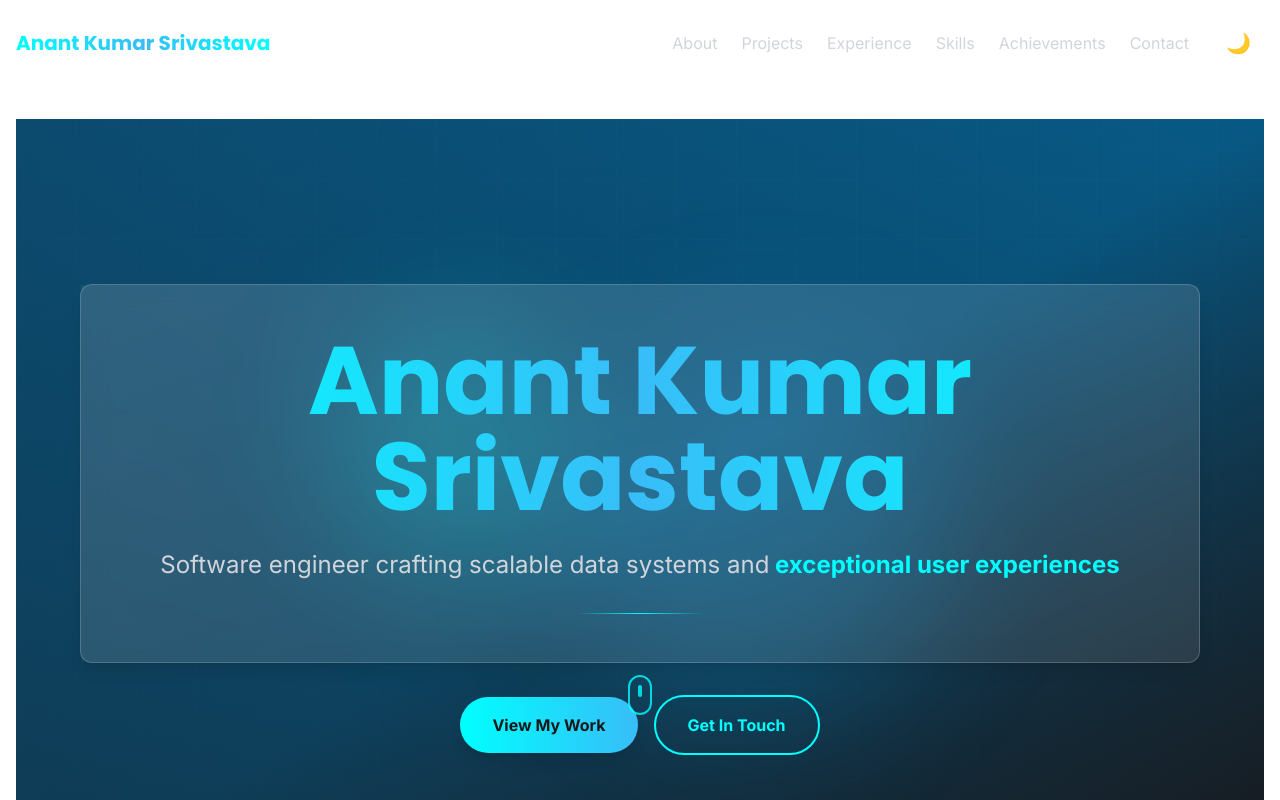
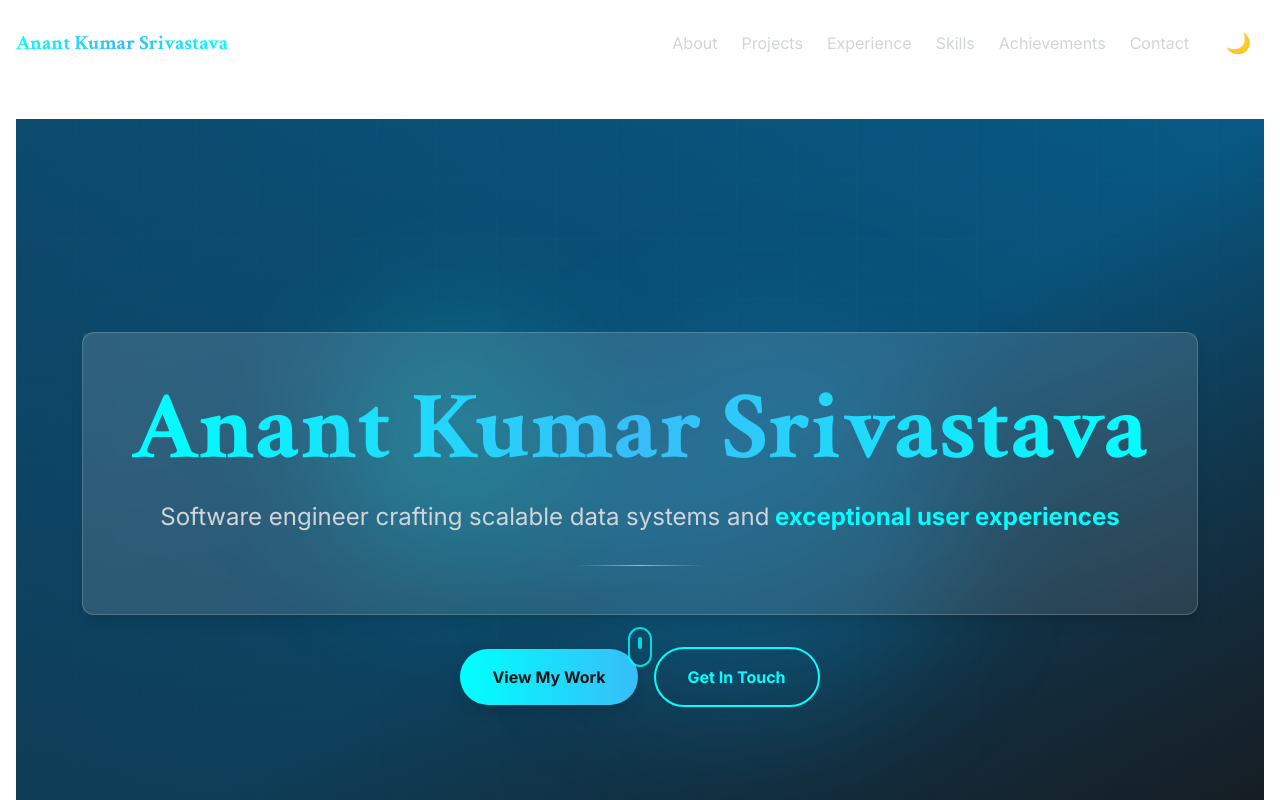
Before and after one commit to the-anantkumar/portfolio, a React (Vite) app: page / in a window 1280 px wide. Shown: the top 800 px of the page. Built offline with nearby package versions, Linux system fonts and the light colour scheme.

Commit message:
chore: update heading font

```diff
--- a/package.json
+++ b/package.json
@@ -18,18 +18,19 @@
     "react-dom": "18.2.0",
     "react-github-calendar": "^4.5.9",
     "react-helmet": "^6.1.0",
+    "react-icons": "^5.5.0",
     "react-router-dom": "^6.22.0",
     "tailwind-merge": "^3.3.1"
   },
   "devDependencies": {
     "@types/node": "20.10.5",
     "@types/react": "18.2.21",
+    "@vitejs/plugin-react": "^4.1.0",
     "autoprefixer": "^10.4.17",
     "eslint": "8.56.0",
     "postcss": "^8.4.33",
     "tailwindcss": "^3.4.3",
     "typescript": "5.3.3",
-    "vite": "^5.2.0",
-    "@vitejs/plugin-react": "^4.1.0"
+    "vite": "^5.2.0"
   }
 }
--- /dev/null
+++ b/src/components/InstrumentShowcase.tsx
@@ -0,0 +1,28 @@
+import { motion } from 'framer-motion'
+import { FaGuitar } from 'react-icons/fa'
+import { GiPianoKeys } from 'react-icons/gi'
+
+export default function InstrumentShowcase() {
+  const instruments = [
+    { label: 'Piano', icon: <GiPianoKeys /> },
+    { label: 'Guitar', icon: <FaGuitar /> },
+  ]
+
+  return (
+    <section className="py-20">
+      <h2 className="text-4xl font-heading text-center mb-8">Instruments</h2>
+      <div className="grid grid-cols-1 sm:grid-cols-2 gap-8 max-w-2xl mx-auto">
+        {instruments.map(({ label, icon }) => (
+          <motion.div
+            key={label}
+            whileHover={{ y: -4, boxShadow: '0 5px 15px rgba(0,0,0,0.4)' }}
+            className="backdrop-blur-md bg-glass-dark p-6 rounded-xl text-center"
+          >
+            <div className="text-5xl text-accent mb-2">{icon}</div>
+            <p className="text-lg text-gray-200">{label}</p>
+          </motion.div>
+        ))}
+      </div>
+    </section>
+  )
+}
--- a/src/index.css
+++ b/src/index.css
@@ -1,5 +1,4 @@
-@import url('https://fonts.googleapis.com/css2?family=Inter:wght@400;700&display=swap');
-@import url('https://fonts.googleapis.com/css2?family=Poppins:wght@400;700&display=swap');
+@import url('https://fonts.googleapis.com/css2?family=Inter:wght@400;700&family=Crimson+Text:wght@700&display=swap');
 
 @tailwind base;
 @tailwind components;
@@ -13,7 +12,7 @@
 /* Basic body styles */
 body {
   font-family: 'Inter', ui-sans-serif, system-ui, sans-serif;
-  background: #0c4a6e;
+  background: #0D0D0D;
   color: #f3f4f6;
   scroll-behavior: smooth;
   margin: 0;
--- a/tailwind.config.js
+++ b/tailwind.config.js
@@ -20,6 +20,10 @@ module.exports = {
           900: '#0c4a6e',
         },
         accent: '#00ffff',
+        accentBlue: '#00ffff',
+        accentRed: '#ff006e',
+        accentViolet: '#8b5cf6',
+        matte: '#0D0D0D',
         dark: {
           50: '#fafafa',
           100: '#f4f4f5',
@@ -41,7 +45,7 @@ module.exports = {
       },
       fontFamily: {
         sans: ['Inter', 'ui-sans-serif', 'system-ui'],
-        heading: ['Poppins', 'sans-serif'],
+        heading: ['"Crimson Text"', 'serif'],
         mono: ['JetBrains Mono', 'ui-monospace', 'monospace'],
       },
       backdropBlur: {
```
Also changed, not shown: 1 other file (tests, documents, lock files or other folders).
